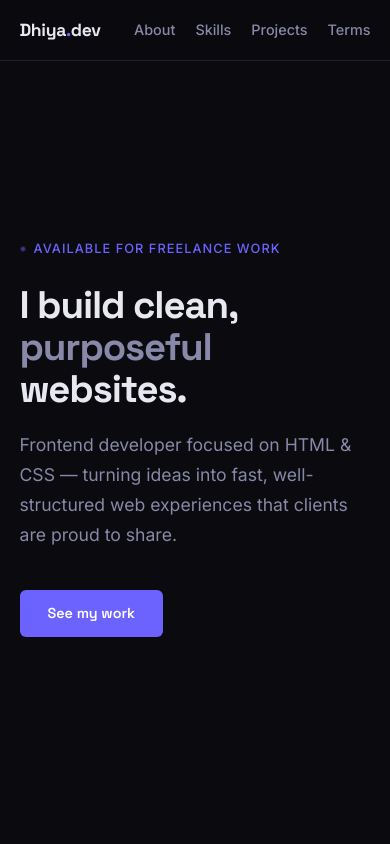
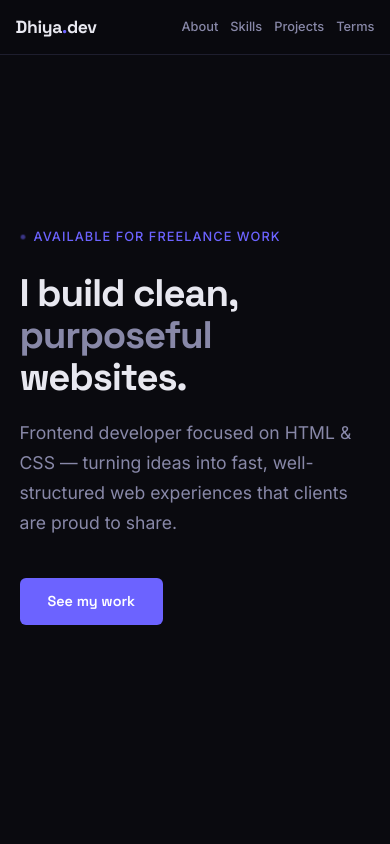
Before and after one commit to dhiya-builds/portfolio, a plain HTML site: page index.html in a window 390 px wide. Shown: the top 844 px of the page. Drawn offline with Linux system fonts and the light colour scheme.

Commit message:
Update styles.css

```diff
--- a/styles.css
+++ b/styles.css
@@ -373,3 +373,31 @@ footer a {
 @media (prefers-reduced-motion: reduce) {
   * { animation: none !important; transition: none !important; }
 }
+@media (max-width: 500px) {
+  nav {
+    padding: 0.8rem 4vw;
+    flex-direction: row; /* تخلي اللوغو والروابط في نفس السطر */
+    justify-content: space-between;
+    align-items: center;
+  }
+
+  .nav-links {
+    gap: 0.75rem;
+    overflow-x: auto; /* إذا ضاقت المساحة بزاف تسكرولي بالعرض بلا ما تتكسر */
+    white-space: nowrap;
+    padding-bottom: 2px;
+  }
+
+  .nav-links::-webkit-scrollbar {
+    display: none; /* تخفي شريط السكرول باش تبقى نات */
+  }
+
+  .nav-links a {
+    font-size: 0.8rem;
+  }
+
+  /* ينقص الحجم تاع الهيرو باش يجي متناسق وما يضغطش الـ Navbar */
+  #hero {
+    padding-top: 5.5rem;
+  }
+}
```
